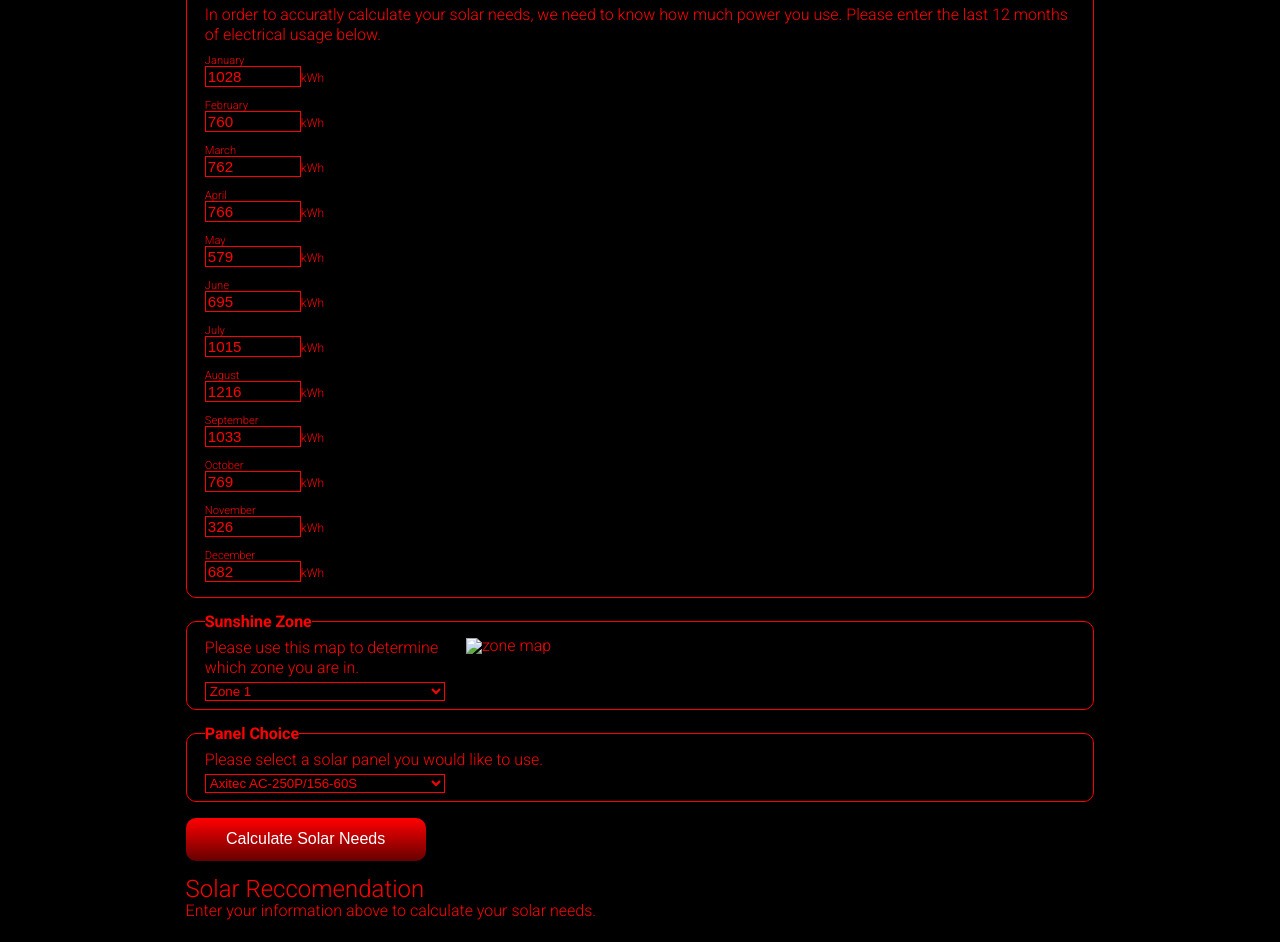
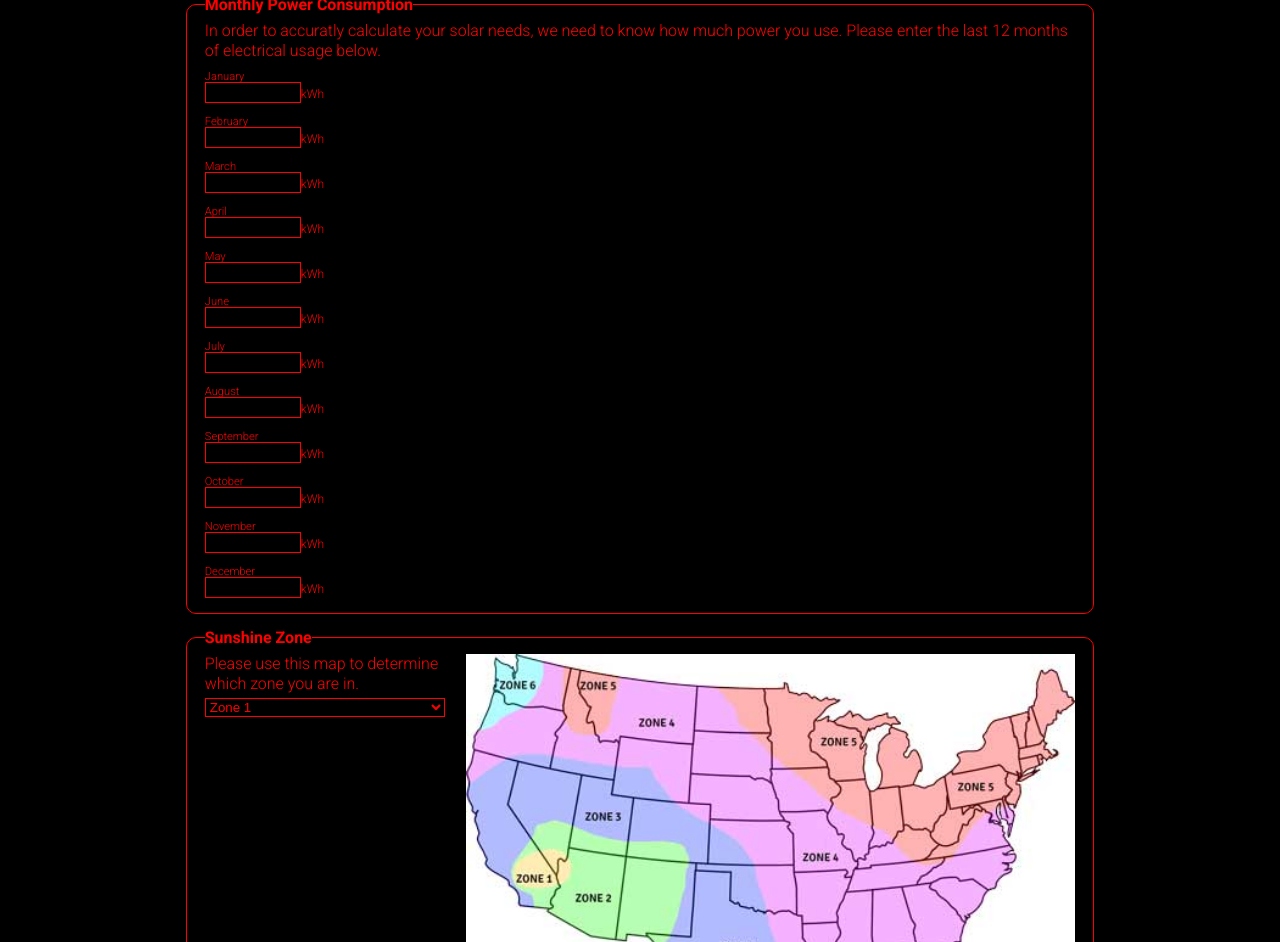
Before and after one commit to MickailaBargo/Solar-Calculator, a plain HTML site: page index.html in a window 1280 px wide. Shown: the part 224-1166 px from the top of the page. Drawn offline with Linux system fonts and the light colour scheme; files that its build step writes are made by us from their sources; files whose address does not match are found by name.

Commit message:
Update index.html

```diff
--- a/index.html
+++ b/index.html
@@ -1,14 +1,12 @@
-<!doctype html>
+!Doctype html>
 <html>
 <head>
-<meta charset="UTF-8">
-<meta name="viewport" content="width=device-width, initial-scale=1.0, shrink-to-fit=no, user-scalable=no">
-<title>Best Solar</title>
-<link href="https://fonts.googleapis.com/css?family=Roboto:300,700" rel="stylesheet">
-<link href="css/styles.css" rel="stylesheet" type="text/css">
-
-
-
+	<meta charset="UTF-8">
+	<meta name="viewport" content="width=device-width, initial-scale=1.0, shrink-to-fit=no, user-scalable=no">
+	<title>Best Solar</title>
+	<link href="https://fonts.googleapis.com/css?family=Roboto:300,700" rel="stylesheet">
+	<link href="styles.css" rel="stylesheet">
+	<script src="main.js"></script>
 </head>
 
 <body>
@@ -29,24 +27,24 @@
 <form name="solarForm" action="" method="post">
 <fieldset id="mpc"><legend>Monthly Power Consumption</legend>
 <p>In order to accuratly calculate your solar needs, we need to know how much power you use. Please enter the last 12 months of electrical usage below.</p>
-	<label><span>January</span><input name="jan" type="number" value="1028">kWh</label>
-	<label><span>February</span><input name="feb" type="number" value="760">kWh</label>
-	<label><span>March</span><input name="mar" type="number" value="762">kWh</label>
-	<label><span>April</span><input name="apr" type="number" value="766">kWh</label>
-	<label><span>May</span><input name="may" type="number" value="579">kWh</label>
-	<label><span>June</span><input name="jun" type="number" value="695">kWh</label>
-	<label><span>July</span><input name="jul" type="number" value="1015">kWh</label>
-	<label><span>August</span><input name="aug" type="number" value="1216">kWh</label>
-	<label><span>September</span><input name="sep" type="number" value="1033">kWh</label>
-	<label><span>October</span><input name="oct" type="number" value="769">kWh</label>
-	<label><span>November</span><input name="nov" type="number" value="326">kWh</label>
-	<label><span>December</span><input name="dec" type="number" value="682">kWh</label>
+	<label><span>January</span><input name="jan" type="number" value="">kWh</label>
+	<label><span>February</span><input name="feb" type="number" value="">kWh</label>
+	<label><span>March</span><input name="mar" type="number" value="">kWh</label>
+	<label><span>April</span><input name="apr" type="number" value="">kWh</label>
+	<label><span>May</span><input name="may" type="number" value="">kWh</label>
+	<label><span>June</span><input name="jun" type="number" value="">kWh</label>
+	<label><span>July</span><input name="jul" type="number" value="">kWh</label>
+	<label><span>August</span><input name="aug" type="number" value="">kWh</label>
+	<label><span>September</span><input name="sep" type="number" value="">kWh</label>
+	<label><span>October</span><input name="oct" type="number" value="">kWh</label>
+	<label><span>November</span><input name="nov" type="number" value="">kWh</label>
+	<label><span>December</span><input name="dec" type="number" value="">kWh</label>
 
 </fieldset>
 
 
 <fieldset><legend>Sunshine Zone</legend>
-<figure><img src="images/US-Solar-Zone-Map.jpg" alt="zone map"></figure>
+<figure><img src="US-Solar-Zone-Map.jpg" alt="zone map"></figure>
 <p>Please use this map to determine which zone you are in.</p>
 <select name="zone">
 	<option>Zone 1</option>
@@ -72,13 +70,15 @@
 </form>
 
 <button onclick="calculateSolar();">Calculate Solar Needs</button>
+<button onclick="downloadReport();">Download Report</button>
+
 <h2>Solar Reccomendation</h2>
 <div id="feedback"><p>Enter your information above to calculate your solar needs.</p></div>
 </main>
 <footer>
-<p>US solar </p>
+<p>US SOLAR BY MICKAILA BARGO</p>
 </footer>
 
 </body>
-<script type="text/javascript" src="js/main.js"></script>
+
 </html>
```
